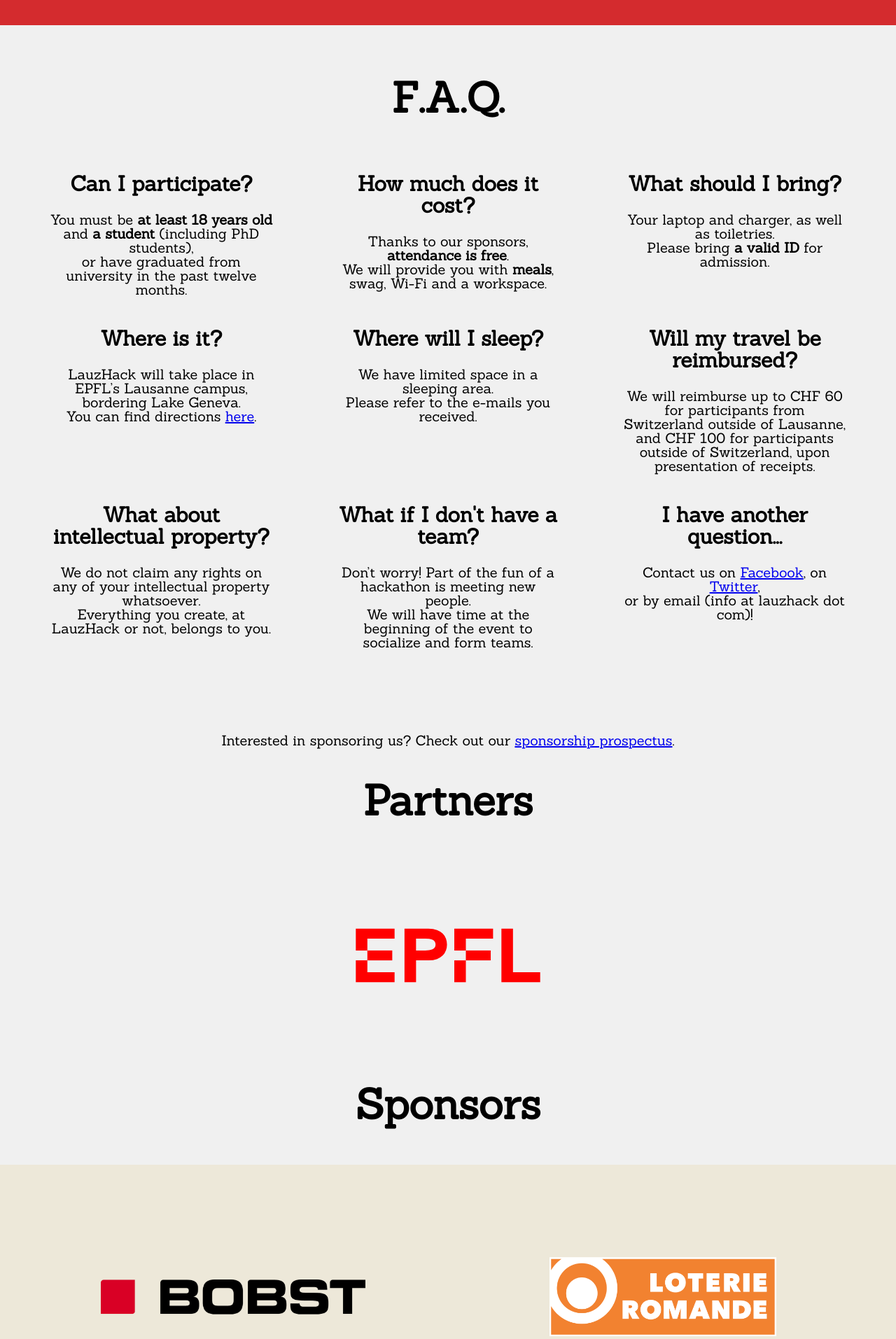
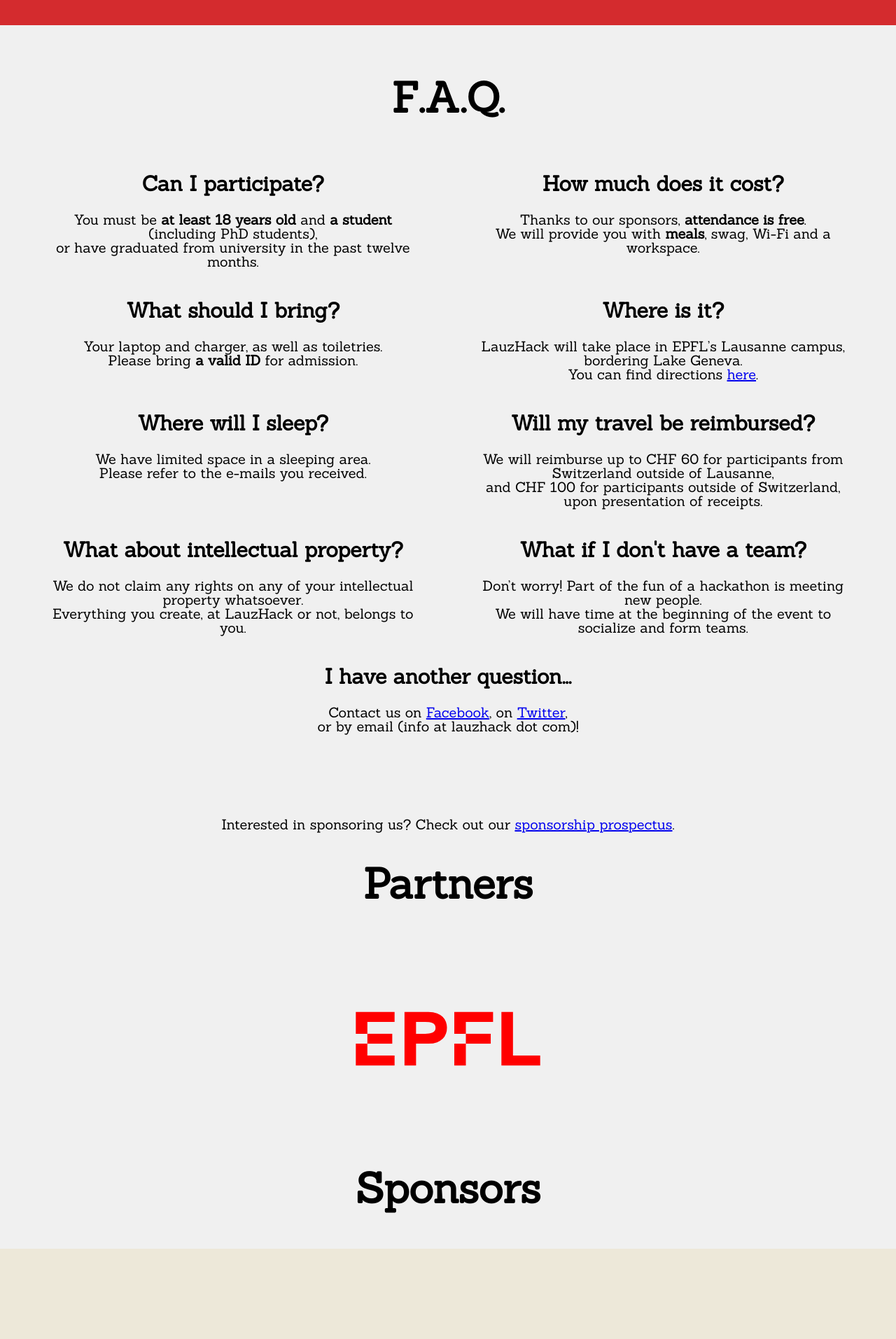
Before and after one commit to LauzHack/LauzHack.github.io, a Jekyll site: the page built from index.html, in a window 1280 px wide. Shown: the part 1184-3097 px from the top of the page at 70% size. Built offline with Jekyll 4.4.1, drawn with Linux system fonts in a browser that asks for light colours.

```diff
--- a/_data/sponsors.yml
+++ b/_data/sponsors.yml
@@ -21,6 +21,7 @@ tiers:
     size: 42
     sponsors:
       BOBST: https://bobst.com/chen
+      Logitech: https://logitech.com/en-ch
       Loterie Romande: https://loro.ch
       Swissquote: https://en.swissquote.com
 
--- a/style.css
+++ b/style.css
@@ -50,7 +50,7 @@ section > * {
 
 .item-large {
   flex-grow: 1;
-  flex-basis: 26%;
+  flex-basis: 42.7%;
   padding: 0 3.65%;
 }
 
```
Also changed, not shown: images/logos/Logitech.svg (added).
